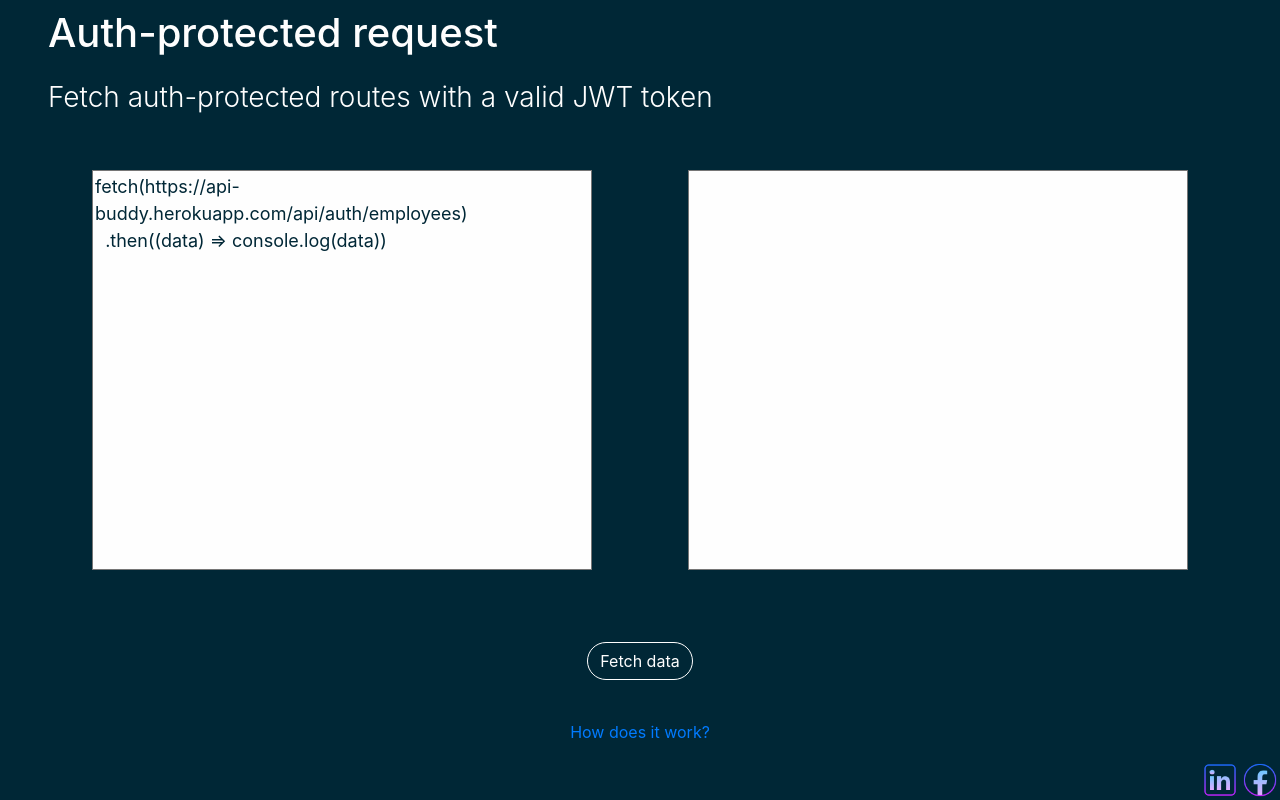
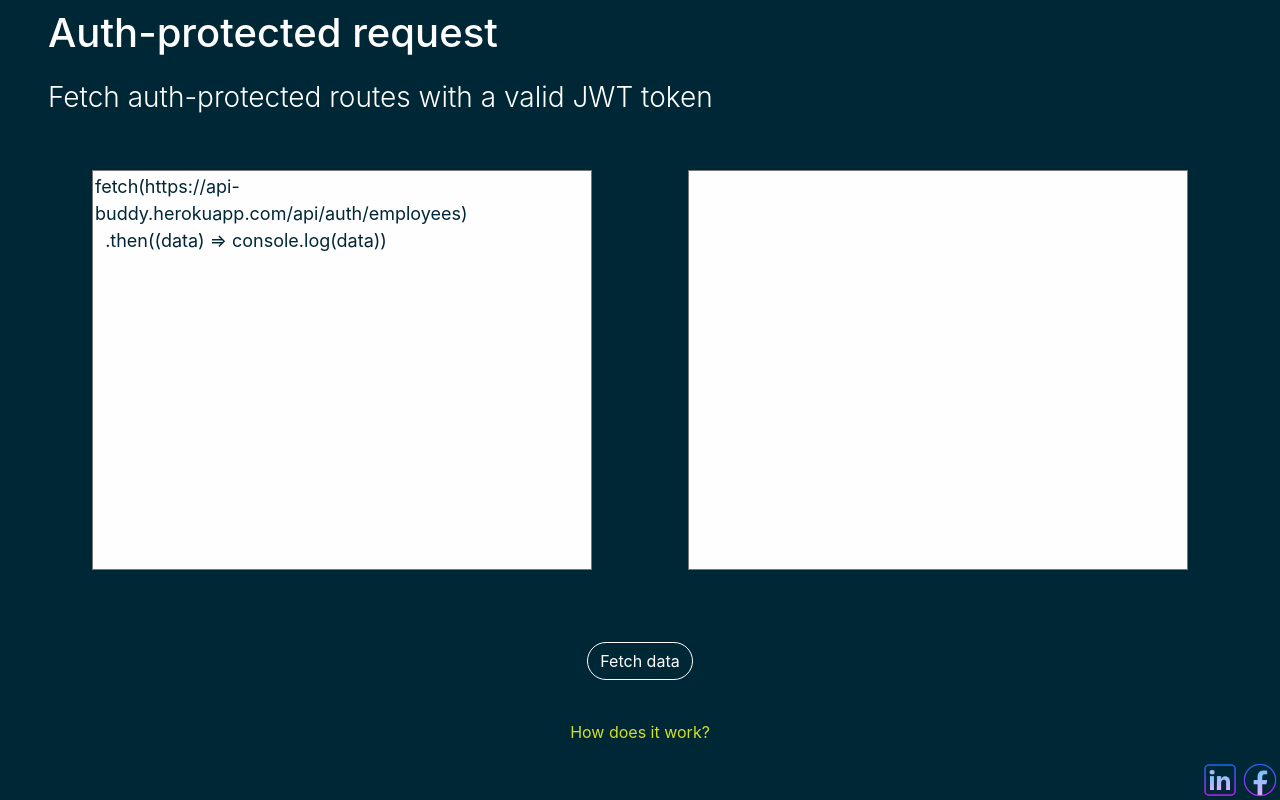
Before and after one commit to SidnevIgor/api-buddy-react, a React (Create React App) app: page / in a window 1280 px wide. Shown: the part 2407-3207 px from the top of the page. Built offline with nearby package versions, Linux system fonts and the light colour scheme.

Commit message:
Update fetching.jsx

```diff
--- a/src/components/fetching.jsx
+++ b/src/components/fetching.jsx
@@ -43,7 +43,7 @@ export default class Fetching extends Component {
             /><br/>
         </div>
         <div className = "d-flex justify-content-center" style = {{visibility: this.props.addBtn ? 'visible' : 'hidden'}}>
-          <a className = "m-3">How does it work?</a>
+          <a className = "m-3" style = {{ color: '#D1DF2B' }}>How does it work?</a>
         </div>
       </div>
     );
```
